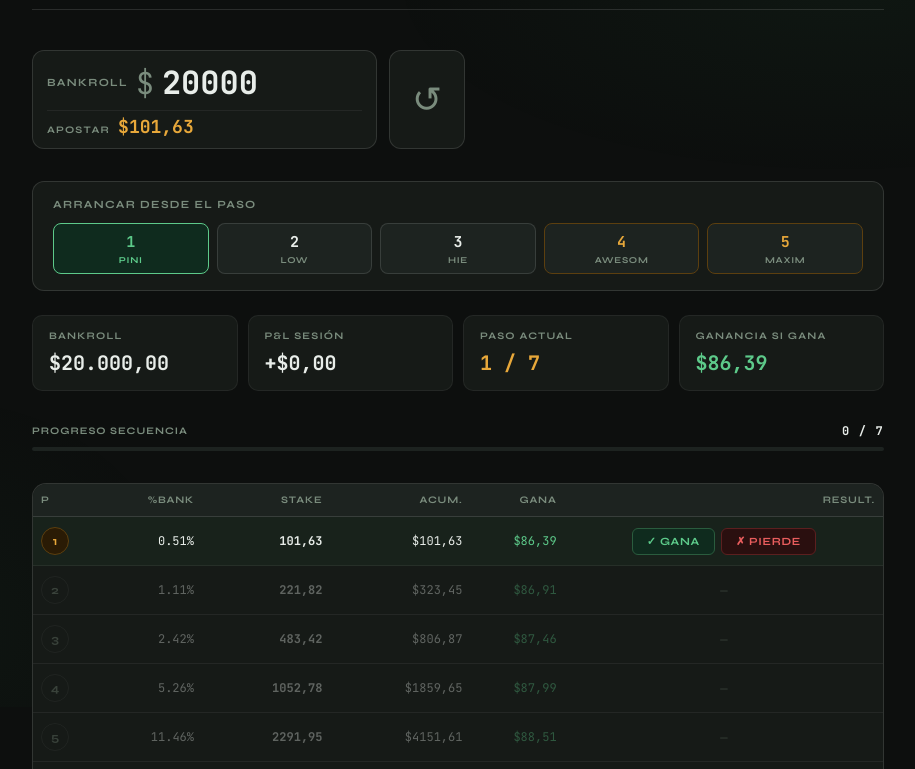
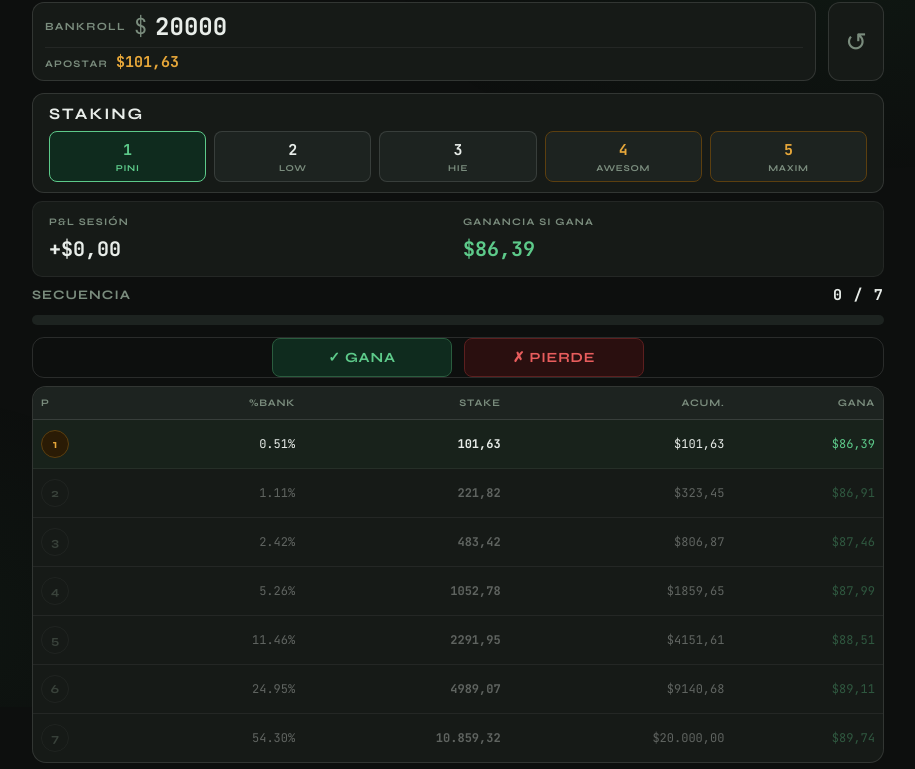
Before and after one commit to lhamat123/martingala, a plain HTML site: page index.html in a window 1280 px wide. Shown: the part 93-862 px from the top of the page, without its empty margins (182-1097 px from the left). Drawn offline with Linux system fonts and the light colour scheme.

Commit message:
Add files via upload

```diff
--- a/index.html
+++ b/index.html
@@ -75,7 +75,7 @@
   body {
     max-width: 900px;
     margin: 0 auto;
-    padding: 2rem 1.5rem 4rem;
+    padding: 1rem 1.5rem 2rem;
     min-height: 100vh;
   }
 
@@ -98,8 +98,8 @@
     display: flex;
     align-items: flex-start;
     justify-content: space-between;
-    margin-bottom: 2.5rem;
-    padding-bottom: 1.5rem;
+    margin-bottom: 1rem;
+    padding-bottom: 1rem;
     border-bottom: 0.5px solid var(--border2);
   }
 
@@ -139,8 +139,7 @@
   .config-panel {
     display: flex;
     gap: 12px;
-    margin-bottom: 2rem;
-    align-items: stretch;
+    margin-bottom: 0.75rem;
     flex-wrap: wrap;
   }
 
@@ -148,12 +147,13 @@
     background: var(--bg2);
     border: 0.5px solid var(--border2);
     border-radius: 12px;
-    padding: 10px 14px;
+    padding: 8px 12px;
     display: flex;
     flex-direction: column;
-    gap: 6px;
+    gap: 5px;
     width: fit-content;
-    min-width: 320px;
+    min-width: 0;
+    flex: 1;
   }
   .bankroll-top {
     display: flex;
@@ -177,7 +177,7 @@
   }
   .stake-now-val {
     font-family: 'JetBrains Mono', monospace;
-    font-size: 18px;
+    font-size: 15px;
     font-weight: 700;
     color: var(--amber);
   }
@@ -193,17 +193,17 @@
 
   .bankroll-input-wrap .sym {
     font-family: 'JetBrains Mono', monospace;
-    font-size: 30px;
+    font-size: 22px;
     color: var(--muted);
   }
 
   .bankroll-input-wrap input {
-    width: 200px;
+    width: 130px;
     background: transparent;
     border: none;
     outline: none;
     font-family: 'JetBrains Mono', monospace;
-    font-size: 32px;
+    font-size: 24px;
     font-weight: 700;
     color: var(--text);
     min-width: 0;
@@ -219,15 +219,16 @@
     border: 0.5px solid var(--border2);
     border-radius: 12px;
     color: var(--muted);
-    font-size: 36px;
+    font-size: 26px;
     line-height: 1;
-    padding: 0 22px;
+    padding: 0 16px;
     cursor: pointer;
     transition: all 0.2s;
     align-self: stretch;
     display: flex;
     align-items: center;
     justify-content: center;
+    flex-shrink: 0;
   }
   .reset-btn.danger {
     background: var(--red-bg);
@@ -249,12 +250,9 @@
   /* Metrics grid */
   .metrics {
     display: grid;
-    grid-template-columns: repeat(4, 1fr);
+    grid-template-columns: repeat(2, 1fr);
     gap: 10px;
-    margin-bottom: 2rem;
-  }
-
-  .metric {
+    margin-bottom: 0.5rem;
     background: var(--bg2);
     border: 0.5px solid var(--border);
     border-radius: 10px;
@@ -290,46 +288,46 @@
     font-weight: 700;
     letter-spacing: 0.03em;
     text-align: center;
-    margin-bottom: 1.5rem;
     display: none;
+    margin-bottom: 0;
   }
 
-  .alert.bust { background: var(--red-bg); color: var(--red); border: 0.5px solid var(--red-dim); display: block; }
-  .alert.win  { background: var(--green-bg); color: var(--green); border: 0.5px solid var(--green-dim); display: block; }
+  .alert.bust { background: var(--red-bg); color: var(--red); border: 0.5px solid var(--red-dim); display: block; margin-bottom: 0.5rem; }
+  .alert.win  { background: var(--green-bg); color: var(--green); border: 0.5px solid var(--green-dim); display: block; margin-bottom: 0.5rem; }
 
   /* Progress bar */
   .progress-label {
     display: flex;
     justify-content: space-between;
     align-items: center;
-    margin-bottom: 8px;
+    margin-bottom: 10px;
   }
 
   .progress-label span {
-    font-size: 10px;
+    font-size: 13px;
     font-weight: 700;
-    letter-spacing: 0.1em;
+    letter-spacing: 0.08em;
     text-transform: uppercase;
     color: var(--muted);
   }
 
   .progress-label .steps-txt {
     font-family: 'JetBrains Mono', monospace;
-    font-size: 12px;
+    font-size: 15px;
+    font-weight: 700;
     color: var(--text);
   }
 
   .progress-track {
-    height: 4px;
+    height: 10px;
     background: var(--bg3);
-    border-radius: 2px;
-    margin-bottom: 2rem;
-    overflow: hidden;
+    border-radius: 5px;
+    margin-bottom: 0.75rem;
   }
 
   .progress-fill {
     height: 100%;
-    border-radius: 2px;
+    border-radius: 5px;
     background: var(--green);
     transition: width 0.5s cubic-bezier(.4,0,.2,1);
   }
@@ -370,7 +368,10 @@
   tbody tr:last-child { border-bottom: none; }
   tbody tr.current-row { background: rgba(74,222,128,0.04); }
   tbody tr.won-row { background: rgba(93,202,138,0.03); }
-  tbody tr.lost-row { background: rgba(232,93,93,0.03); }
+  tbody tr.lost-row { background: rgba(232,93,93,0.18); border-left: 3px solid var(--red); }
+  tbody tr.lost-row td { color: var(--red); }
+  tbody tr.lost-row .stake-val { color: var(--red); }
+  tbody tr.lost-row .profit-val { color: var(--red-dim); }
 
   tbody td {
     padding: 10px 8px;
@@ -381,7 +382,7 @@
   }
 
   tbody td:first-child { text-align: left; }
-  tbody td:last-child { text-align: center; }
+  tbody td:last-child { text-align: right; }
 
   .step-badge {
     display: inline-flex;
@@ -436,7 +437,49 @@
   .result-tag.win  { color: var(--green); }
   .result-tag.loss { color: var(--red); }
 
-  /* Footer */
+  /* Action bar above table */
+  .action-bar {
+    display: none;
+    align-items: center;
+    justify-content: center;
+    gap: 12px;
+    margin-bottom: 8px;
+    border: 0.5px solid var(--border2);
+    border-radius: 12px;
+  }
+  .action-bar.visible { display: flex; }
+  .action-bar-label {
+    font-size: 11px;
+    font-weight: 700;
+    letter-spacing: 0.12em;
+    text-transform: uppercase;
+    color: var(--muted);
+    margin-right: 4px;
+    white-space: nowrap;
+  }
+  .btn-win-lg, .btn-loss-lg {
+    font-family: 'Syne', sans-serif;
+    font-size: 14px;
+    font-weight: 700;
+    letter-spacing: 0.06em;
+    text-transform: uppercase;
+    padding: 10px 28px;
+    border-radius: 8px;
+    cursor: pointer;
+    border: 0.5px solid;
+    transition: all 0.15s;
+    flex: 1;
+    max-width: 180px;
+    text-align: center;
+  }
+  .btn-win-lg  { background: var(--green-bg); color: var(--green); border-color: var(--green-dim); }
+  .btn-win-lg:hover  { background: var(--green-dim); }
+  .btn-loss-lg { background: var(--red-bg); color: var(--red); border-color: var(--red-dim); }
+  .btn-loss-lg:hover { background: var(--red-dim); color: #fff; }
+
+  /* Hide result column header/cell when action bar is used */
+
+
   footer {
     margin-top: 2.5rem;
     padding-top: 1.5rem;
@@ -462,7 +505,7 @@
   }
 
   /* History section */
-  .history-section { margin-top: 2rem; }
+  .history-section { margin-top: 1rem; }
 
   .section-head {
     display: flex;
@@ -547,23 +590,23 @@
     background: var(--bg2);
     border: 0.5px solid var(--border2);
     border-radius: 12px;
-    padding: 16px 20px;
-    margin-bottom: 1.5rem;
+    padding: 10px 16px;
+    margin-bottom: 0.5rem;
   }
 
   .start-selector-head {
     display: flex;
     align-items: center;
     justify-content: space-between;
-    margin-bottom: 12px;
+    margin-bottom: 8px;
   }
 
   .start-selector-head label {
-    font-size: 11px;
+    font-size: 16px;
     font-weight: 700;
     letter-spacing: 0.12em;
     text-transform: uppercase;
-    color: var(--muted);
+    color: var(--text);
   }
 
   .start-warning {
@@ -761,7 +804,7 @@
 
 <div class="start-selector">
   <div class="start-selector-head">
-    <label>Arrancar desde el paso</label>
+    <label>Staking</label>
     <span class="start-warning" id="startWarning"></span>
   </div>
   <div class="step-pills" id="stepPills"></div>
@@ -771,16 +814,8 @@
 
 <div class="metrics">
   <div class="metric">
-    <label>Bankroll</label>
-    <div class="metric-val" id="mBankroll">$20,000.00</div>
-  </div>
-  <div class="metric">
     <label>P&L Sesión</label>
     <div class="metric-val" id="mPnl">€0.00</div>
-  </div>
-  <div class="metric">
-    <label>Paso actual</label>
-    <div class="metric-val amber" id="mStep">1 / 7</div>
   </div>
   <div class="metric">
     <label>Ganancia si gana</label>
@@ -789,11 +824,16 @@
 </div>
 
 <div class="progress-label">
-  <span>Progreso secuencia</span>
+  <span>Secuencia</span>
   <span class="steps-txt" id="progressTxt">0 / 7</span>
 </div>
 <div class="progress-track">
   <div class="progress-fill" id="progressFill" style="width:0%"></div>
+</div>
+
+<div id="actionBar" class="action-bar">
+<button class="btn-win-lg" id="btnWin" onclick="">✓ Gana</button>
+  <button class="btn-loss-lg" id="btnLoss" onclick="">✗ Pierde</button>
 </div>
 
 <div class="table-wrap">
@@ -805,7 +845,6 @@
         <th>Stake</th>
         <th>Acum.</th>
         <th>Gana</th>
-        <th>Result.</th>
       </tr>
     </thead>
     <tbody id="tableBody"></tbody>
@@ -950,18 +989,15 @@ function render() {
 
     let actionHtml = '';
     if (isSkipped) {
-      actionHtml = `<span style="color:var(--muted);font-family:'Syne',sans-serif;font-size:10px;letter-spacing:.06em;text-transform:uppercase;">Omitido</span>`;
+      actionHtml = '';
     } else if (isCurrent) {
-      actionHtml = `<div class="action-btns">
-        <button class="btn btn-win" onclick="markResult(${i},'win')">✓ Gana</button>
-        <button class="btn btn-loss" onclick="markResult(${i},'loss')">✗ Pierde</button>
-      </div>`;
+      actionHtml = '';
     } else if (isWon) {
       actionHtml = `<span class="result-tag win">Ganado</span>`;
     } else if (isLost) {
       actionHtml = `<span class="result-tag loss">Perdido</span>`;
     } else {
-      actionHtml = `<span style="color:var(--muted);font-family:'Syne',sans-serif;font-size:11px;">—</span>`;
+      actionHtml = '';
     }
 
     tr.innerHTML = `
@@ -969,15 +1005,25 @@ function render() {
       <td>${RATIOS[i].toFixed(2)}%</td>
       <td class="stake-val">${Math.abs(stake).toLocaleString('es-ES', {minimumFractionDigits:2,maximumFractionDigits:2})}</td>
       <td>${fmt(fullCumul)}</td>
-      <td class="profit-val">${fmt(netProfit)}</td>
-      <td>${actionHtml}</td>
+      <td class="profit-val">${fmt(netProfit)}${actionHtml ? ' · ' + actionHtml : ''}</td>
     `;
     body.appendChild(tr);
   }
 
+  // Update action bar
+  const actionBar = document.getElementById('actionBar');
+  const btnWin = document.getElementById('btnWin');
+  const btnLoss = document.getElementById('btnLoss');
+  if (currentStep < TOTAL_STEPS) {
+    actionBar.classList.add('visible');
+    btnWin.onclick = () => markResult(currentStep, 'win');
+    btnLoss.onclick = () => markResult(currentStep, 'loss');
+  } else {
+    actionBar.classList.remove('visible');
+  }
+
   // Metrics
   const pnl = bankroll - startBankroll;
-  document.getElementById('mBankroll').textContent = fmt(bankroll);
   // Reset btn danger state while sequence is active
   const seqActive = results.some(r => r === 'win' || r === 'loss') || currentStep > startStep;
   document.querySelector('.reset-btn').classList.toggle('danger', seqActive);
@@ -986,8 +1032,6 @@ function render() {
   pnlEl.textContent = (pnl >= 0 ? '+' : '-') + fmt(pnl);
   pnlEl.className = 'metric-val ' + (pnl > 0 ? 'pos' : pnl < 0 ? 'neg' : '');
 
-  const displayStep = Math.min(currentStep + 1, TOTAL_STEPS);
-  document.getElementById('mStep').textContent = displayStep + ' / ' + TOTAL_STEPS;
 
   if (currentStep < TOTAL_STEPS) {
     // Cumulative stakes from startStep up to currentStep (inclusive)
```
